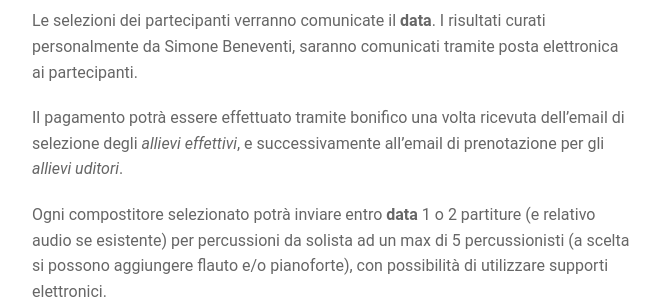
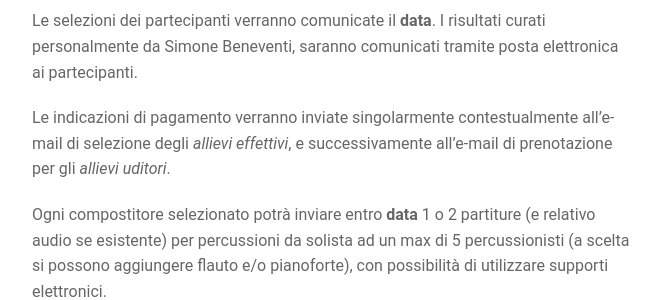
Before and after one commit to AvidiLumi/avidilumi.github.io, a Jekyll site: the page built from projects/proj-2.md, in a window 1280 px wide and 900 px high, scrolled down 2045 px. Shown: the part 152-452 px from the top of the window, without its empty margins (308-968 px from the left). Built offline with Jekyll 4.4.1, drawn with Linux system fonts in a browser that asks for light colours; nearby versions of some CDN libraries.

Commit message:
pagamento

```diff
--- a/projects/proj-2.md
+++ b/projects/proj-2.md
@@ -26,7 +26,7 @@ La sera del 26 gennaio ci sarà la conclusione con la performance delle composiz
 
 Le iscrizioni sono aperte anche ad allievi uditori fino ad esaurimento posti (max 15 per corso).
 
-**SCADENZA ISCRIZIONI PARTECIPANTI EFFETTIVI**: da inserire
+**SCADENZA ISCRIZIONI PARTECIPANTI EFFETTIVI**: da inserire<br>
 **SCADENZA ISCRIZIONI PARTECIPANTI UDITORI**: 15 gennaio 2020
 
 
@@ -64,7 +64,7 @@ Gli strumentisti e i compositori interessati devono inviare un'e-mail all’indi
 
 Le selezioni dei partecipanti verranno comunicate il **data**. I risultati curati personalmente da Simone Beneventi, saranno comunicati tramite posta elettronica ai partecipanti.
 
-Il pagamento potrà essere effettuato tramite bonifico una volta ricevuta dell'email di selezione degli *allievi effettivi*, e successivamente all'email di prenotazione per gli *allievi uditori*.
+Le indicazioni di pagamento verranno inviate singolarmente contestualmente all'e-mail di selezione degli *allievi effettivi*, e successivamente all'e-mail di prenotazione per gli *allievi uditori*.
 
 
 Ogni compostitore selezionato potrà inviare entro **data** 1 o 2 partiture (e relativo audio se esistente) per percussioni da solista ad un max di 5 percussionisti (a scelta si possono aggiungere flauto e/o pianoforte), con possibilità di utilizzare supporti elettronici.
```
